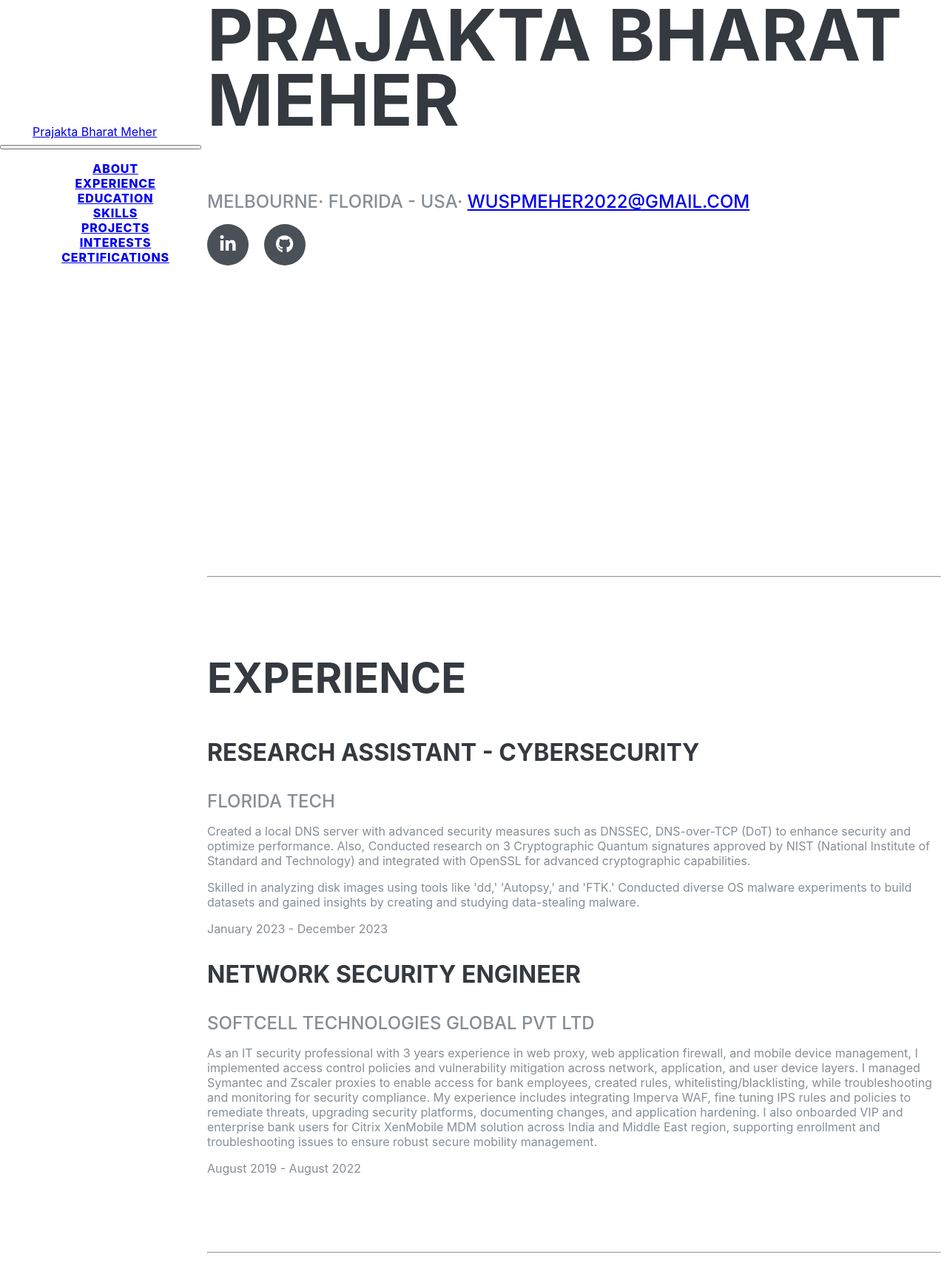
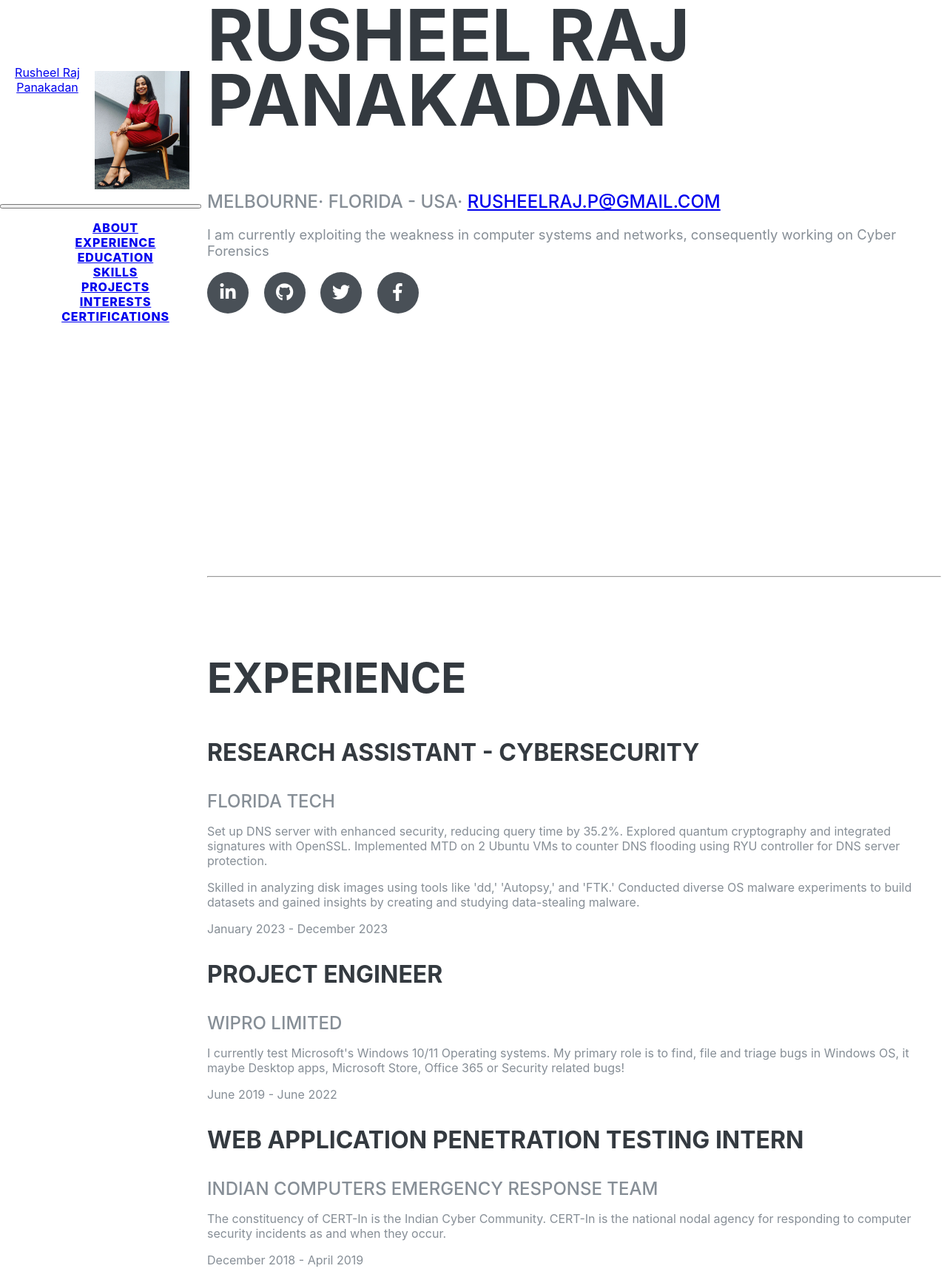
Before and after one commit to MeherP2246/portfolio, a website with bundled scripts: page index.html in a window 1280 px wide. Shown: the part 133-1860 px from the top of the page at 74% size. Built offline with nearby package versions, Linux system fonts and the light colour scheme; files whose address does not match are found by name; a web font is replaced by a local one.

Commit message:
Update index.html

```diff
--- a/index.html
+++ b/index.html
@@ -27,9 +27,9 @@
 
   <nav class="navbar navbar-expand-lg navbar-dark bg-primary fixed-top" id="sideNav">
     <a class="navbar-brand js-scroll-trigger" href="#page-top">
-      <span class="d-block d-lg-none">Prajakta Bharat Meher</span>
+      <span class="d-block d-lg-none">Rusheel Raj Panakadan</span>
       <span class="d-none d-lg-block">
-        <img class="img-fluid img-profile mx-auto mb-2" src="img/profle.jpg" alt="">
+        <img class="img-fluid img-profile mx-auto mb-2" src="img/profile.jpg" alt="">
       </span>
     </a>
     <button class="navbar-toggler" type="button" data-toggle="collapse" data-target="#navbarSupportedContent" aria-controls="navbarSupportedContent" aria-expanded="false" aria-label="Toggle navigation">
@@ -66,19 +66,25 @@
 
     <section class="resume-section p-3 p-lg-5 d-flex align-items-center" id="about">
       <div class="w-100">
-        <h1 class="mb-0">Prajakta Bharat
-          <span class="text-primary">Meher</span>
+        <h1 class="mb-0">Rusheel Raj
+          <span class="text-primary">Panakadan</span>
         </h1>
         <div class="subheading mb-5">Melbourne· Florida - USA·
-          <a href="mailto:name@email.com">wuspmeher2022@gmail.com</a>
+          <a href="mailto:name@email.com">rusheelraj.p@gmail.com</a>
         </div>
-	<p Cybersecurity engineer with 1 year expertise in cyber forensics and network security, coupled with 3 years of network security engineering experience</p>
+        <p class="lead mb-5">I am currently exploiting the weakness in computer systems and networks, consequently working on Cyber Forensics</p>
         <div class="social-icons">
-          <a href="https://linkedin.com/in/prajakta-meher-95370b17a/">
+          <a href="https://www.linkedin.com/in/rusheel-panakadan/">
             <i class="fab fa-linkedin-in"></i>
           </a>
-          <a href="https://github.com/MeherP2246">
+          <a href="https://github.com/Rusheelraj">
             <i class="fab fa-github"></i>
+          </a>
+          <a href="https://twitter.com/rusheel_raj">
+            <i class="fab fa-twitter"></i>
+          </a>
+          <a href="https://www.facebook.com/rusheelraj">
+            <i class="fab fa-facebook-f"></i>
           </a>
         </div>
       </div>
@@ -96,7 +102,7 @@
           <div class="resume-content">
             <h3 class="mb-0">Research Assistant - Cybersecurity </h3>
             <div class="subheading mb-3">Florida Tech</div>
-            <p> Created a local DNS server with advanced security measures such as DNSSEC, DNS-over-TCP (DoT) to enhance security and optimize performance. Also, Conducted research on 3 Cryptographic Quantum signatures approved by NIST (National Institute of Standard and Technology) and integrated with OpenSSL for advanced cryptographic capabilities.</p>
+            <p> Set up DNS server with enhanced security, reducing query time by 35.2%. Explored quantum cryptography and integrated signatures with OpenSSL. Implemented MTD on 2 Ubuntu VMs to counter DNS flooding using RYU controller for DNS server protection.</p>
             <p> Skilled in analyzing disk images using tools like 'dd,' 'Autopsy,' and 'FTK.' Conducted diverse OS malware experiments to build datasets and gained insights by creating and studying data-stealing malware.</p>
           </div>
           <div class="resume-date text-md-right">
@@ -106,16 +112,28 @@
 
         <div class="resume-item d-flex flex-column flex-md-row justify-content-between mb-5">
           <div class="resume-content">
-            <h3 class="mb-0">Network Security Engineer</h3>
-            <div class="subheading mb-3">Softcell Technologies Global Pvt Ltd</div>
-            <p> As an IT security professional with 3 years experience in web proxy, web application firewall, and mobile device management, I implemented access control policies and vulnerability mitigation across network, application, and user device layers. I managed Symantec and Zscaler proxies to enable access for bank employees, created rules, whitelisting/blacklisting, while troubleshooting and monitoring for security compliance. My experience includes integrating Imperva WAF, fine tuning IPS rules and policies to remediate threats, upgrading security platforms, documenting changes, and application hardening. I also onboarded VIP and enterprise bank users for Citrix XenMobile MDM solution across India and Middle East region, supporting enrollment and troubleshooting issues to ensure robust secure mobility management.  </p>
+            <h3 class="mb-0">Project Engineer</h3>
+            <div class="subheading mb-3">Wipro Limited</div>
+            <p> I currently test Microsoft's Windows 10/11 Operating systems. My primary role is to find, file and triage bugs in Windows OS, it maybe Desktop apps, Microsoft Store, Office 365 or Security related bugs!    </p>
           </div>
           <div class="resume-date text-md-right">
-            <span class="text-primary">August 2019 - August 2022 </span>
+            <span class="text-primary">June 2019 - June 2022 </span>
           </div>
         </div>
 
 
+        <div class="resume-item d-flex flex-column flex-md-row justify-content-between mb-5">
+          <div class="resume-content">
+            <h3 class="mb-0">Web Application Penetration Testing Intern</h3>
+            <div class="subheading mb-3">Indian Computers Emergency Response Team</div>
+            <p> The constituency of CERT-In is the Indian Cyber Community. CERT-In is the national nodal agency for responding to computer security incidents as and when they occur.</p>
+          </div>
+          <div class="resume-date text-md-right">
+            <span class="text-primary">December 2018 - April 2019 </span>
+          </div>
+        </div>
+
+      </div>
 
     </section>
 
```
